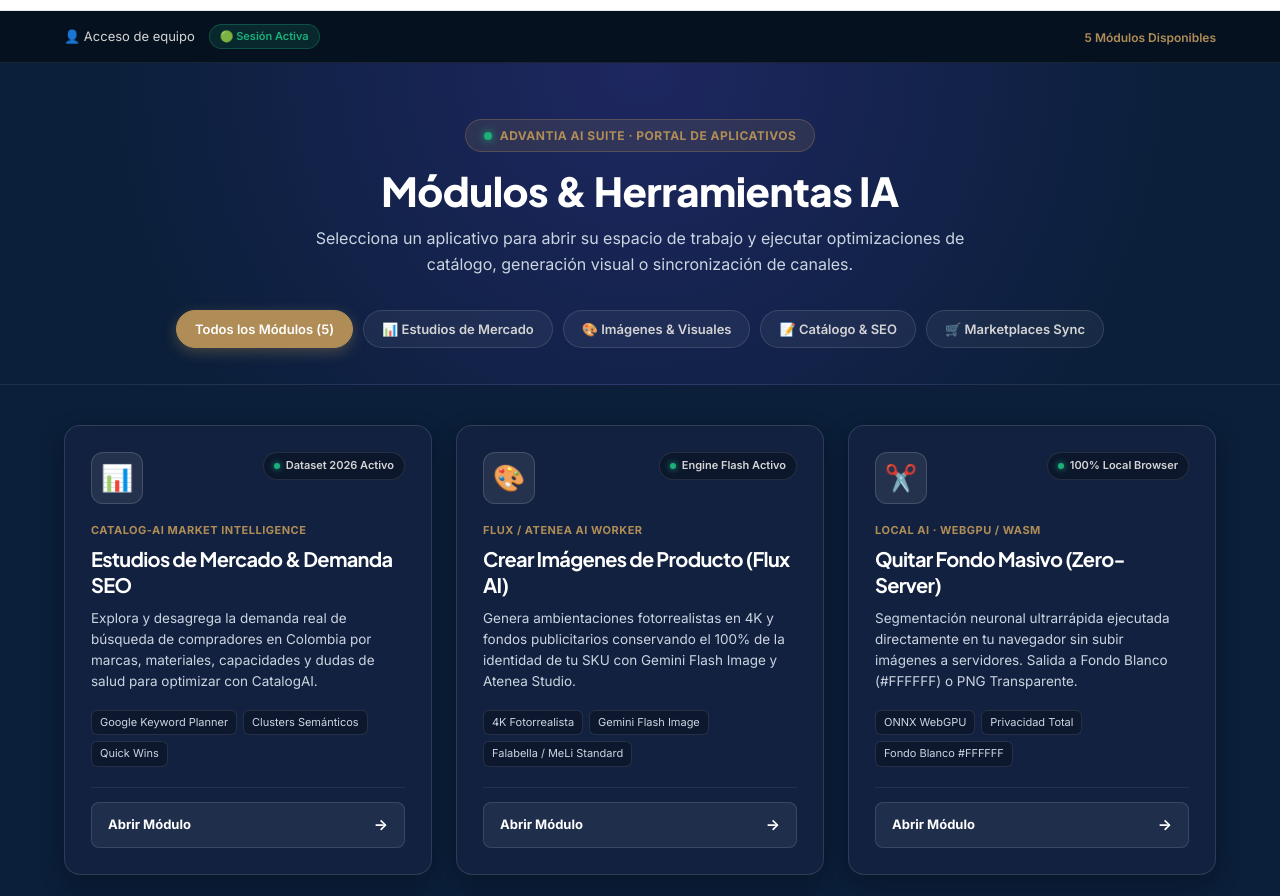
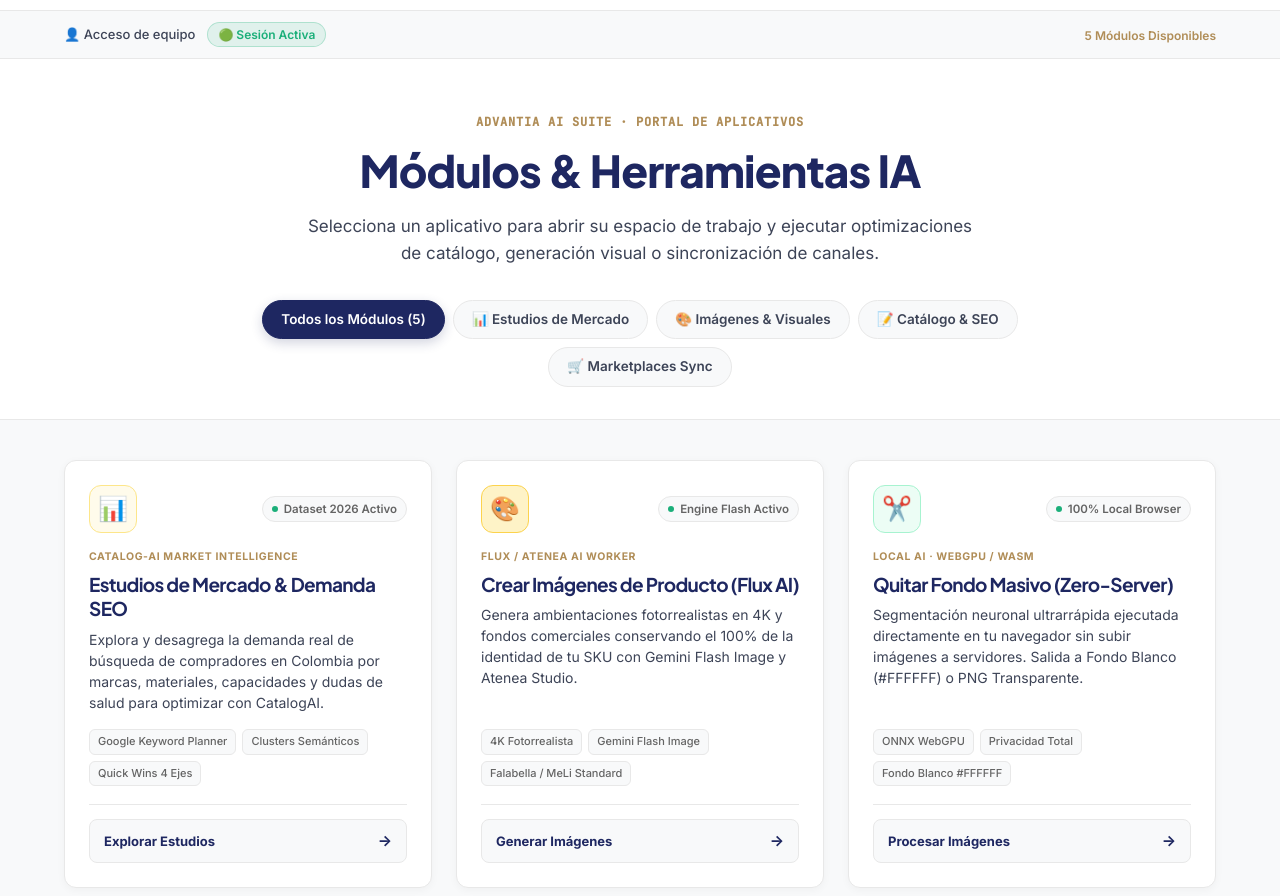
Before and after one commit to rankerize/theadvantia, an Astro site in the folder web/: page /aplicativos in a window 1280 px wide. Shown: the part 54-950 px from the top of the page. Built offline with nearby package versions, Linux system fonts and the light colour scheme; Astro itself is replaced by a stand-in of ours.

Commit message:
fix(web): aplicar diseño claro, limpio y amigable en portal de aplicativos

```diff
--- a/web/src/pages/aplicativos.astro
+++ b/web/src/pages/aplicativos.astro
@@ -15,10 +15,13 @@ const modules = [
     category: 'market-research',
     tag: 'CATALOG-AI MARKET INTELLIGENCE',
     icon: '📊',
+    iconBg: '#FFFBEB',
+    iconBorder: '#FDE68A',
     status: 'Dataset 2026 Activo',
     desc: 'Explora y desagrega la demanda real de búsqueda de compradores en Colombia por marcas, materiales, capacidades y dudas de salud para optimizar con CatalogAI.',
     href: '/estudios-de-mercado',
-    badges: ['Google Keyword Planner', 'Clusters Semánticos', 'Quick Wins']
+    badges: ['Google Keyword Planner', 'Clusters Semánticos', 'Quick Wins 4 Ejes'],
+    actionText: 'Explorar Estudios'
   },
   {
     id: 'crear-imagenes',
@@ -26,10 +29,13 @@ const modules = [
     category: 'images',
     tag: 'FLUX / ATENEA AI WORKER',
     icon: '🎨',
+    iconBg: '#FEF3C7',
+    iconBorder: '#FCD34D',
     status: 'Engine Flash Activo',
-    desc: 'Genera ambientaciones fotorrealistas en 4K y fondos publicitarios conservando el 100% de la identidad de tu SKU con Gemini Flash Image y Atenea Studio.',
+    desc: 'Genera ambientaciones fotorrealistas en 4K y fondos comerciales conservando el 100% de la identidad de tu SKU con Gemini Flash Image y Atenea Studio.',
     href: '/crear-imagenes',
-    badges: ['4K Fotorrealista', 'Gemini Flash Image', 'Falabella / MeLi Standard']
+    badges: ['4K Fotorrealista', 'Gemini Flash Image', 'Falabella / MeLi Standard'],
+    actionText: 'Generar Imágenes'
   },
   {
     id: 'quitar-fondo',
@@ -37,10 +43,13 @@ const modules = [
     category: 'images',
     tag: 'LOCAL AI · WEBGPU / WASM',
     icon: '✂️',
+    iconBg: '#ECFDF5',
+    iconBorder: '#A7F3D0',
     status: '100% Local Browser',
     desc: 'Segmentación neuronal ultrarrápida ejecutada directamente en tu navegador sin subir imágenes a servidores. Salida a Fondo Blanco (#FFFFFF) o PNG Transparente.',
     href: '/quitar-fondo',
-    badges: ['ONNX WebGPU', 'Privacidad Total', 'Fondo Blanco #FFFFFF']
+    badges: ['ONNX WebGPU', 'Privacidad Total', 'Fondo Blanco #FFFFFF'],
+    actionText: 'Procesar Imágenes'
   },
   {
     id: 'descripcion-producto',
@@ -48,10 +57,13 @@ const modules = [
     category: 'catalog',
     tag: 'CATALOG-AI PROTOCOL',
     icon: '📝',
+    iconBg: '#EFF6FF',
+    iconBorder: '#BFDBFE',
     status: 'Protocolo v4.2',
     desc: 'Generador inteligente de títulos estructurados a 60 caracteres, viñetas persuasivas de alto impacto y atributos técnicos para el SEO de Mercado Libre y Falabella.',
     href: '/descripcion-producto',
-    badges: ['SEO 60 Caracteres', 'Bullet Points Persuasivos', 'Inyección Atributos']
+    badges: ['SEO 60 Caracteres', 'Bullet Points Persuasivos', 'Inyección Atributos'],
+    actionText: 'Generar Ficha SEO'
   },
   {
     id: 'marketplaces-sync',
@@ -59,26 +71,29 @@ const modules = [
     category: 'marketplaces',
     tag: 'VITRINA HUB CONNECTOR',
     icon: '🛒',
+    iconBg: '#F5F3FF',
+    iconBorder: '#DDD6FE',
     status: 'APIs Multicanal',
     desc: 'Conexión y auditoría en tiempo real con las APIs de Mercado Libre, Falabella Seller Center, Amazon SP-API y Homecenter para publicar atributos y auditar salud.',
     href: '/marketplaces-sync',
-    badges: ['Mercado Libre API', 'Falabella Seller', 'Auditor de Salud SEO']
+    badges: ['Mercado Libre API', 'Falabella Seller', 'Auditor de Salud SEO'],
+    actionText: 'Conectar Canales'
   }
 ];
 ---
 
 <Base seo={seo} active="/aplicativos">
-  <main class="portal-main">
+  <main class="portal-page">
 
     <!-- Top Session Bar -->
-    <div class="session-bar">
-      <div class="wrap session-in">
-        <div class="session-info">
-          <span class="user-badge">👤 Acceso de equipo</span>
-          <span class="status-pill active">🟢 Sesión Activa</span>
+    <div class="session-strip">
+      <div class="wrap session-inner">
+        <div class="session-left">
+          <span class="user-chip">👤 Acceso de equipo</span>
+          <span class="status-chip">🟢 Sesión Activa</span>
         </div>
         <div class="session-right">
-          <span class="session-tag">5 Módulos Disponibles</span>
+          <span class="tag-counter">5 Módulos Disponibles</span>
         </div>
       </div>
     </div>
@@ -86,16 +101,14 @@ const modules = [
     <!-- Hero Header -->
     <section class="portal-hero">
       <div class="wrap">
-        <div class="portal-badge">
-          <span class="pulse-dot"></span>
-          ADVANTIA AI SUITE · PORTAL DE APLICATIVOS
-        </div>
-        <h1 class="portal-title">Módulos & Herramientas IA</h1>
-        <p class="portal-subtitle">
+        <div class="hero-center">
+          <span class="eyebrow">ADVANTIA AI SUITE · PORTAL DE APLICATIVOS</span>
+          <h1 class="hero-title">Módulos & Herramientas IA</h1>
+          <p class="hero-desc">
             Selecciona un aplicativo para abrir su espacio de trabajo y ejecutar optimizaciones de catálogo, generación visual o sincronización de canales.
           </p>
 
-        <!-- Category Filters -->
+          <!-- Category Filter Tabs -->
           <div class="filter-tabs" id="filterTabs">
             <button class="tab-btn active" data-filter="all">Todos los Módulos (5)</button>
             <button class="tab-btn" data-filter="market-research">📊 Estudios de Mercado</button>
@@ -103,49 +116,49 @@ const modules = [
             <button class="tab-btn" data-filter="catalog">📝 Catálogo & SEO</button>
             <button class="tab-btn" data-filter="marketplaces">🛒 Marketplaces Sync</button>
           </div>
-
+        </div>
       </div>
     </section>
 
     <!-- Apps Hub Grid -->
     <section class="portal-grid-section">
       <div class="wrap">
-        <div class="apps-hub-grid" id="appsGrid">
+        <div class="apps-grid" id="appsGrid">
           {modules.map((mod) => (
-            <a href={mod.href} class="module-card" data-category={mod.category} id={`card-${mod.id}`}>
-              <div class="card-inner">
+            <article class="app-card" data-category={mod.category} id={`card-${mod.id}`}>
+              <a href={mod.href} class="app-card-anchor">
 
-                <div class="card-top">
-                  <div class="module-icon-box">
-                    <span class="module-emoji">{mod.icon}</span>
+                <div class="card-head">
+                  <div class="app-icon-box" style={`background: ${mod.iconBg}; border-color: ${mod.iconBorder};`}>
+                    <span class="app-emoji">{mod.icon}</span>
                   </div>
-                  <div class="card-status-badge">
-                    <span class="status-indicator"></span>
+                  <div class="card-status">
+                    <span class="live-dot"></span>
                     <span>{mod.status}</span>
                   </div>
                 </div>
 
-                <div class="card-content">
-                  <span class="module-tag">{mod.tag}</span>
-                  <h2 class="module-title">{mod.name}</h2>
-                  <p class="module-desc">{mod.desc}</p>
+                <div class="card-body">
+                  <span class="app-tag">{mod.tag}</span>
+                  <h2 class="app-title">{mod.name}</h2>
+                  <p class="app-desc">{mod.desc}</p>
                 </div>
 
-                <div class="card-chips">
+                <div class="card-badges">
                   {mod.badges.map((b) => (
-                    <span class="mini-chip">{b}</span>
+                    <span class="badge-chip">{b}</span>
                   ))}
                 </div>
 
                 <div class="card-footer">
-                  <span class="open-btn">
-                    <span>Abrir Módulo</span>
-                    <span class="arrow-icon">→</span>
-                  </span>
+                  <div class="action-btn">
+                    <span>{mod.actionText}</span>
+                    <span class="arrow-ico">→</span>
+                  </div>
                 </div>
 
-              </div>
               </a>
+            </article>
           ))}
         </div>
       </div>
@@ -154,332 +167,316 @@ const modules = [
   </main>
 </Base>
 
-<style is:global>
+<style>
   /* ==========================================================================
-     ADVANTIA · PORTAL DE APLICATIVOS (Colores Oficiales de Marca)
-     Fondo: #0B1F3A / #1E2761 · Acento: #B08D57 (Dorado) · Verde: #1BAF7A
+     ADVANTIA · PORTAL DE APLICATIVOS (LIGHT THEME AMIGABLE Y LIMPIO)
      ========================================================================== */
 
-  .portal-main {
-    background: #0B1F3A !important;
-    color: #ffffff !important;
-    min-height: 100vh;
-    padding-bottom: 90px;
+  .portal-page {
+    background: var(--surface-canvas, #ffffff);
+    color: var(--ink, #1E2761);
+    min-height: 85vh;
+    padding-bottom: 80px;
     font-family: var(--font-body, system-ui, -apple-system, sans-serif);
   }
 
-  /* 1. TOP SESSION BAR */
-  .session-bar {
-    background: rgba(0, 0, 0, 0.45);
-    border-bottom: 1px solid rgba(255, 255, 255, 0.08);
-    padding: 12px 0;
+  /* 1. SESSION STRIP */
+  .session-strip {
+    background: var(--surface-card, #f8f9fa);
+    border-bottom: 1px solid var(--bone, #e8e8e8);
+    padding: 10px 0;
   }
 
-  .session-in {
+  .session-inner {
     display: flex;
     justify-content: space-between;
     align-items: center;
   }
 
-  .session-info {
+  .session-left {
     display: flex;
     align-items: center;
-    gap: 14px;
+    gap: 12px;
   }
 
-  .user-badge {
+  .user-chip {
     font-size: 13px;
-    color: #d4d4d4 !important;
+    font-weight: 500;
+    color: var(--body-ink, #3D4457);
   }
 
-  .session-tag {
+  .status-chip {
     font-size: 12px;
-    color: #B08D57 !important;
     font-weight: 600;
+    color: var(--green, #1BAF7A);
+    background: rgba(27, 175, 122, 0.1);
+    border: 1px solid rgba(27, 175, 122, 0.25);
+    padding: 2px 10px;
+    border-radius: 9999px;
   }
 
-  .status-pill {
-    font-size: 11px;
+  .tag-counter {
+    font-size: 12px;
     font-weight: 600;
-    padding: 3px 10px;
-    border-radius: 9999px;
-    background: rgba(27, 175, 122, 0.15);
-    color: #1BAF7A !important;
-    border: 1px solid rgba(27, 175, 122, 0.3);
+    color: var(--gold, #B08D57);
   }
 
-  /* 2. PORTAL HERO */
+  /* 2. HERO HEADER */
   .portal-hero {
-    background: radial-gradient(circle at 50% 0%, #1E2761 0%, #0B1F3A 75%);
-    padding: 56px 0 36px 0;
-    text-align: center;
-    border-bottom: 1px solid rgba(255, 255, 255, 0.08);
+    padding: 48px 0 32px;
+    background: var(--surface-canvas, #ffffff);
+    border-bottom: 1px solid var(--bone, #e8e8e8);
   }
 
-  .portal-badge {
-    display: inline-flex;
-    align-items: center;
-    gap: 8px;
-    background: rgba(176, 141, 87, 0.15);
-    color: #B08D57 !important;
-    border: 1px solid rgba(176, 141, 87, 0.3);
-    padding: 6px 18px;
-    border-radius: 9999px;
+  .hero-center {
+    max-width: 860px;
+    margin: 0 auto;
+    text-align: center;
+  }
+
+  .eyebrow {
+    display: inline-block;
     font-size: 12px;
     font-weight: 700;
-    letter-spacing: 0.5px;
-    margin-bottom: 18px;
+    color: var(--gold, #B08D57);
+    letter-spacing: 0.8px;
+    text-transform: uppercase;
+    margin-bottom: 12px;
   }
 
-  .pulse-dot {
-    width: 8px;
-    height: 8px;
-    background: #1BAF7A;
-    border-radius: 50%;
-    box-shadow: 0 0 8px #1BAF7A;
+  .hero-title {
+    font-family: var(--font-display, inherit);
+    font-size: clamp(32px, 4vw, 44px);
+    font-weight: 800;
+    color: var(--ink, #1E2761);
+    line-height: 1.2;
+    margin: 0 0 16px 0;
+    letter-spacing: -0.02em;
   }
 
-  .portal-title {
-    font-family: var(--font-display, inherit);
-    font-size: 40px !important;
-    font-weight: 800 !important;
-    color: #ffffff !important;
-    margin: 0 0 14px 0 !important;
-    letter-spacing: -0.5px;
+  .hero-desc {
+    font-size: 17px;
+    color: var(--body-ink, #3D4457);
+    line-height: 1.6;
+    max-width: 680px;
+    margin: 0 auto 32px auto;
   }
 
-  @media (max-width: 768px) {
-    .portal-title {
-      font-size: 28px !important;
-    }
-  }
-
-  .portal-subtitle {
-    max-width: 680px;
-    margin: 0 auto 32px auto;
-    font-size: 16px !important;
-    color: #cbd5e1 !important;
-    line-height: 1.6;
-  }
-
+  /* 3. FILTER TABS */
   .filter-tabs {
     display: flex;
     justify-content: center;
-    gap: 10px;
+    gap: 8px;
     flex-wrap: wrap;
   }
 
   .tab-btn {
-    background: rgba(255, 255, 255, 0.05);
-    border: 1px solid rgba(255, 255, 255, 0.12);
-    color: #d4d4d4 !important;
+    background: var(--surface-card, #f8f9fa);
+    border: 1px solid var(--bone, #e8e8e8);
+    color: var(--body-ink, #3D4457);
     padding: 8px 18px;
     border-radius: 9999px;
-    font-size: 13px;
+    font-size: 13.5px;
     font-weight: 600;
     cursor: pointer;
     transition: all 0.2s ease;
   }
 
   .tab-btn:hover {
-    background: rgba(255, 255, 255, 0.1);
-    color: #ffffff !important;
-    border-color: rgba(255, 255, 255, 0.25);
+    border-color: var(--gold, #B08D57);
+    color: var(--ink, #1E2761);
+    background: #ffffff;
   }
 
   .tab-btn.active {
-    background: #B08D57 !important;
-    color: #ffffff !important;
-    border-color: #B08D57 !important;
-    box-shadow: 0 4px 14px rgba(176, 141, 87, 0.35);
+    background: var(--ink, #1E2761);
+    color: #ffffff;
+    border-color: var(--ink, #1E2761);
+    box-shadow: 0 4px 12px rgba(30, 39, 97, 0.2);
   }
 
-  /* 3. APPS GRID */
+  /* 4. GRID & CARDS */
   .portal-grid-section {
     padding-top: 40px;
+    background: var(--surface-card, #f8f9fa);
+    min-height: 500px;
   }
 
-  .apps-hub-grid {
-    display: grid !important;
-    grid-template-columns: repeat(auto-fill, minmax(350px, 1fr)) !important;
-    gap: 24px !important;
+  .apps-grid {
+    display: grid;
+    grid-template-columns: repeat(auto-fill, minmax(340px, 1fr));
+    gap: 24px;
   }
 
   @media (max-width: 640px) {
-    .apps-hub-grid {
-      grid-template-columns: 1fr !important;
+    .apps-grid {
+      grid-template-columns: 1fr;
     }
   }
 
-  /* 4. MODULE CARD (Superficie limpia en paleta oficial) */
-  .module-card {
-    display: flex !important;
-    text-decoration: none !important;
-    color: #ffffff !important;
-    background: #12213F !important;
-    border: 1px solid rgba(255, 255, 255, 0.12) !important;
-    border-radius: 16px !important;
-    padding: 26px !important;
-    position: relative;
-    overflow: hidden;
-    transition: transform 0.2s ease, border-color 0.2s ease, box-shadow 0.2s ease !important;
-    box-shadow: 0 8px 24px rgba(0, 0, 0, 0.3);
+  .app-card {
+    display: flex;
   }
 
-  .module-card:hover {
-    transform: translateY(-4px);
-    border-color: rgba(176, 141, 87, 0.6) !important;
-    box-shadow: 0 16px 36px rgba(0, 0, 0, 0.4), 0 0 20px rgba(176, 141, 87, 0.15) !important;
-  }
-
-  .card-inner {
+  .app-card-anchor {
     display: flex;
     flex-direction: column;
     width: 100%;
+    background: #ffffff;
+    border: 1px solid var(--bone, #e8e8e8);
+    border-radius: var(--radius-cards, 14px);
+    padding: 24px;
+    text-decoration: none;
+    color: inherit;
+    transition: transform 0.2s ease, border-color 0.2s ease, box-shadow 0.2s ease;
+    box-shadow: 0 2px 8px rgba(0, 0, 0, 0.04);
   }
 
-  /* CARD TOP */
-  .card-top {
+  .app-card-anchor:hover {
+    transform: translateY(-4px);
+    border-color: var(--gold, #B08D57);
+    box-shadow: 0 12px 28px rgba(30, 39, 97, 0.1);
+  }
+
+  /* CARD HEAD */
+  .card-head {
     display: flex;
     justify-content: space-between;
-    align-items: flex-start;
-    margin-bottom: 18px;
+    align-items: center;
+    margin-bottom: 16px;
   }
 
-  .module-icon-box {
-    width: 52px;
-    height: 52px;
+  .app-icon-box {
+    width: 48px;
+    height: 48px;
     border-radius: 12px;
     display: flex;
     align-items: center;
     justify-content: center;
-    background: rgba(255, 255, 255, 0.08);
-    border: 1px solid rgba(255, 255, 255, 0.15);
-    transition: transform 0.2s ease;
+    border: 1px solid transparent;
   }
 
-  .module-card:hover .module-icon-box {
-    transform: scale(1.06);
-    border-color: #B08D57;
-  }
-
-  .module-emoji {
-    font-size: 26px;
+  .app-emoji {
+    font-size: 24px;
     line-height: 1;
   }
 
-  .card-status-badge {
+  .card-status {
     display: inline-flex;
     align-items: center;
     gap: 6px;
-    font-size: 11px;
+    font-size: 11.5px;
     font-weight: 600;
-    padding: 4px 10px;
+    color: var(--slate, #646464);
+    background: var(--surface-card, #f8f9fa);
+    border: 1px solid var(--bone, #e8e8e8);
+    padding: 3px 9px;
     border-radius: 9999px;
-    background: rgba(0, 0, 0, 0.3);
-    border: 1px solid rgba(255, 255, 255, 0.1);
-    color: #d4d4d4 !important;
   }
 
-  .status-indicator {
+  .live-dot {
     width: 6px;
     height: 6px;
-    background: #1BAF7A;
+    background: var(--green, #1BAF7A);
     border-radius: 50%;
-    box-shadow: 0 0 6px #1BAF7A;
   }
 
-  /* CARD CONTENT */
-  .card-content {
+  /* CARD BODY */
+  .card-body {
     flex-grow: 1;
+    margin-bottom: 16px;
+  }
+
+  .app-tag {
+    font-size: 10.5px;
+    font-weight: 700;
+    color: var(--gold, #B08D57);
+    letter-spacing: 0.6px;
+    text-transform: uppercase;
+    display: block;
+    margin-bottom: 6px;
+  }
+
+  .app-title {
+    font-family: var(--font-display, inherit);
+    font-size: 19px;
+    font-weight: 700;
+    color: var(--ink, #1E2761);
+    margin: 0 0 8px 0;
+    line-height: 1.3;
+  }
+
+  .app-card-anchor:hover .app-title {
+    color: var(--gold, #B08D57);
+  }
+
+  .app-desc {
+    font-size: 14px;
+    color: var(--body-ink, #3D4457);
+    line-height: 1.5;
+    margin: 0;
+  }
+
+  /* BADGES */
+  .card-badges {
+    display: flex;
+    flex-wrap: wrap;
+    gap: 6px;
     margin-bottom: 18px;
   }
 
-  .module-tag {
+  .badge-chip {
     font-size: 11px;
-    font-weight: 700;
-    color: #B08D57 !important;
-    letter-spacing: 0.5px;
-    display: block;
-    margin-bottom: 6px;
-    text-transform: uppercase;
+    background: var(--surface-card, #f8f9fa);
+    border: 1px solid var(--bone, #e8e8e8);
+    color: var(--slate, #646464);
+    padding: 3px 8px;
+    border-radius: 6px;
+    font-weight: 500;
   }
 
-  .module-title {
-    font-family: var(--font-display, inherit);
-    font-size: 20px !important;
-    font-weight: 700 !important;
-    color: #ffffff !important;
-    margin: 0 0 10px 0 !important;
-    line-height: 1.3 !important;
+  /* FOOTER & BUTTON */
+  .card-footer {
+    padding-top: 14px;
+    border-top: 1px solid var(--bone, #e8e8e8);
   }
 
-  .module-desc {
-    font-size: 13.5px !important;
-    color: #cbd5e1 !important;
-    line-height: 1.55 !important;
-    margin: 0 !important;
-  }
-
-  /* CHIPS */
-  .card-chips {
-    display: flex;
-    flex-wrap: wrap;
-    gap: 6px;
-    margin-bottom: 20px;
-  }
-
-  .mini-chip {
-    font-size: 11px;
-    background: rgba(0, 0, 0, 0.25);
-    border: 1px solid rgba(255, 255, 255, 0.1);
-    color: #cbd5e1 !important;
-    padding: 3px 8px;
-    border-radius: 6px;
-  }
-
-  /* CARD FOOTER */
-  .card-footer {
-    padding-top: 14px;
-    border-top: 1px solid rgba(255, 255, 255, 0.08);
-  }
-
-  .open-btn {
+  .action-btn {
     display: flex;
     align-items: center;
     justify-content: space-between;
     width: 100%;
+    background: var(--surface-card, #f8f9fa);
+    border: 1px solid var(--bone, #e8e8e8);
+    color: var(--ink, #1E2761);
     font-size: 13px;
     font-weight: 700;
-    color: #ffffff !important;
-    background: rgba(255, 255, 255, 0.06);
-    border: 1px solid rgba(255, 255, 255, 0.12);
-    padding: 10px 16px;
+    padding: 9px 14px;
     border-radius: 8px;
     transition: all 0.2s ease;
   }
 
-  .arrow-icon {
+  .arrow-ico {
     font-size: 15px;
     transition: transform 0.2s ease;
   }
 
-  .module-card:hover .open-btn {
-    background: #B08D57 !important;
-    border-color: #B08D57 !important;
-    color: #ffffff !important;
+  .app-card-anchor:hover .action-btn {
+    background: var(--ink, #1E2761);
+    color: #ffffff;
+    border-color: var(--ink, #1E2761);
   }
 
-  .module-card:hover .arrow-icon {
+  .app-card-anchor:hover .arrow-ico {
     transform: translateX(4px);
   }
 </style>
 
 <script is:inline>
   document.addEventListener('DOMContentLoaded', () => {
-    // Category Filter Tabs
+    // Interactive Category Filter Tabs
     const tabs = document.querySelectorAll('#filterTabs .tab-btn');
-    const cards = document.querySelectorAll('#appsGrid .module-card');
+    const cards = document.querySelectorAll('#appsGrid .app-card');
 
     tabs.forEach(tab => {
       tab.addEventListener('click', () => {
```
Lines whose indentation alone changed are shown as unchanged.
